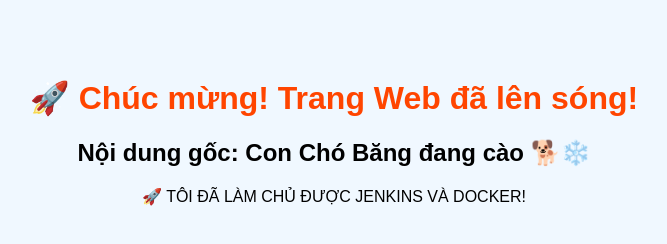
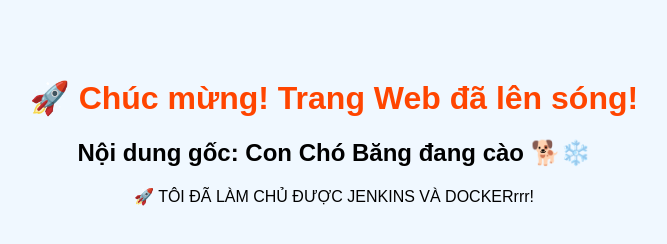
Before and after one commit to binhhocptit/hello-jenkins, a plain HTML site: page index.html in a window 1280 px wide. Shown: the whole page, without its empty margins (306-973 px from the left). Drawn offline with Linux system fonts and the light colour scheme.

Commit message:
Update index.html

```diff
--- a/index.html
+++ b/index.html
@@ -11,6 +11,6 @@
 <body>
     <h1>🚀 Chúc mừng! Trang Web đã lên sóng!</h1>
     <h2>Nội dung gốc: Con Chó Băng đang cào 🐕❄️</h2>
-    <p>🚀 TÔI ĐÃ LÀM CHỦ ĐƯỢC JENKINS VÀ DOCKER!</p>
+    <p>🚀 TÔI ĐÃ LÀM CHỦ ĐƯỢC JENKINS VÀ DOCKERrrr!</p>
 </body>
 </html>
```
